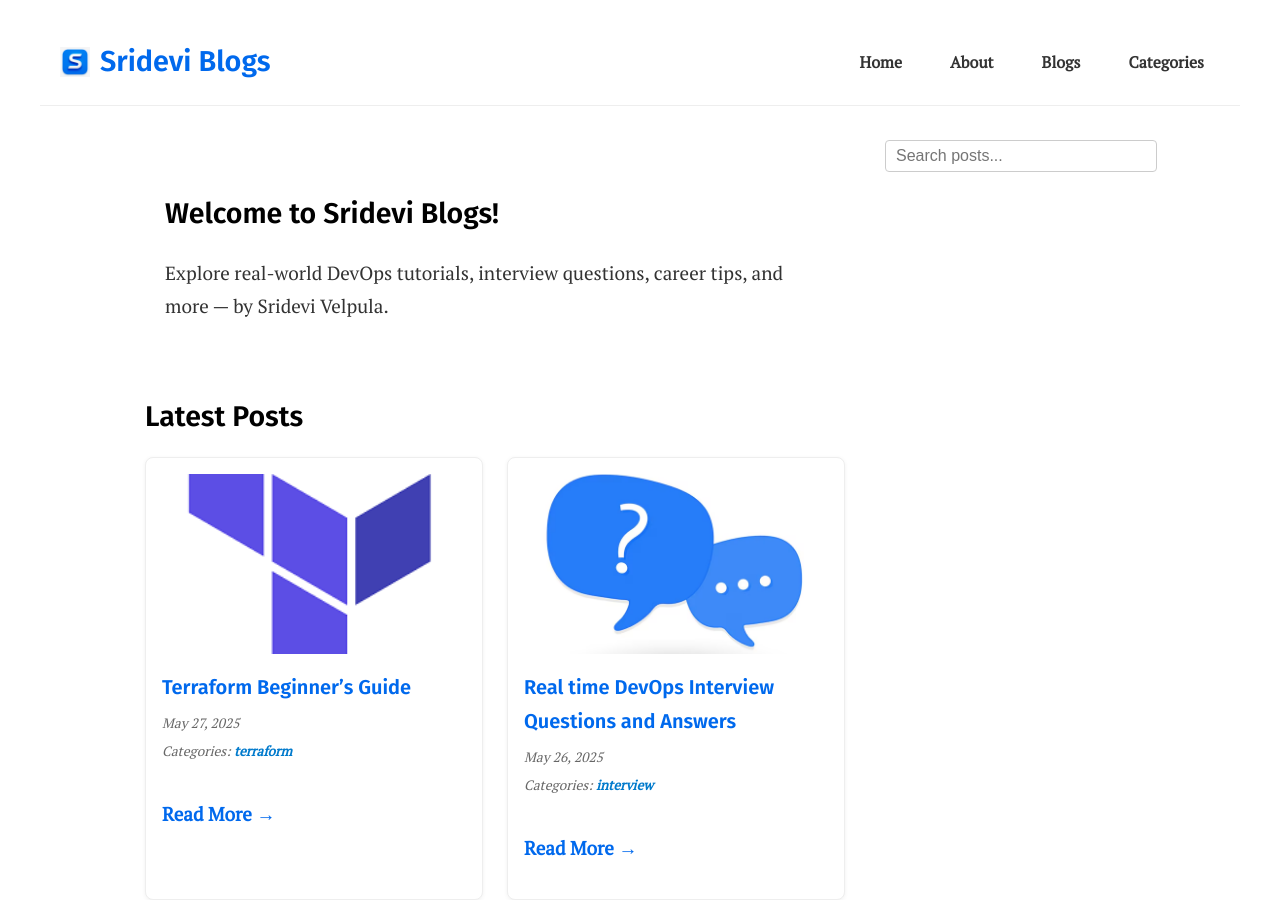
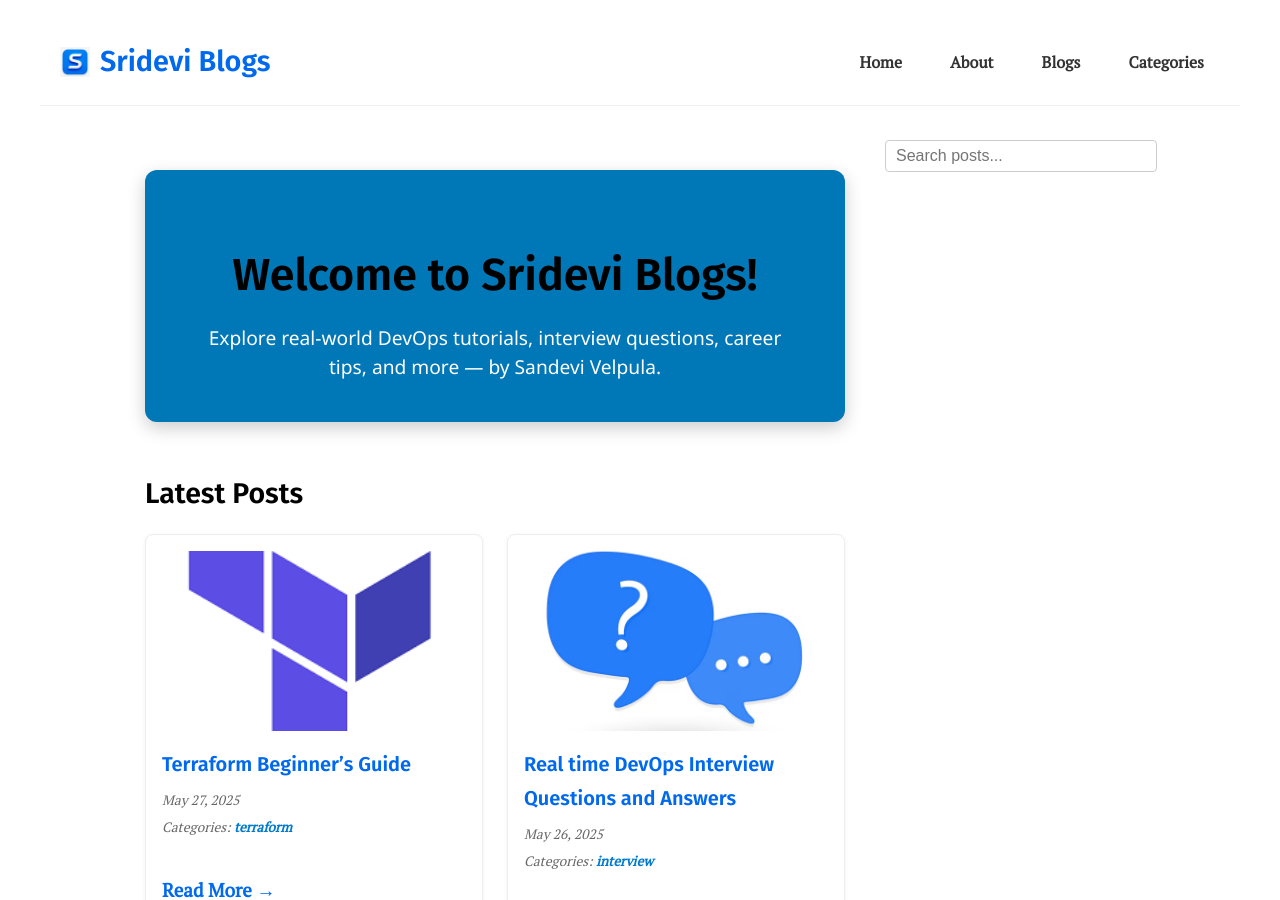
Before and after one commit to srideviblogs/srideviblogs.github.io, a Jekyll site: the page built from index.md, in a window 1280 px wide and 900 px high. Built offline with Jekyll 4.4.1, drawn with Linux system fonts in a browser that asks for light colours.

Commit message:
Update home.html

```diff
--- a/_layouts/home.html
+++ b/_layouts/home.html
@@ -1,10 +1,10 @@
 ---
 layout: default
 ---
-
-<section class="welcome-intro" style="margin-bottom: 2rem; padding: 20px;">
-  <h1>Welcome to Sridevi Blogs!</h1>
-  <p>Explore real-world DevOps tutorials, interview questions, career tips, and more — by Sridevi Velpula.</p>
+<section class="welcome-intro"
+  style="background:#0077b6; color:white; padding:40px 30px; border-radius:12px; max-width:900px; margin:2rem auto 3rem auto; text-align:center; font-family:'Segoe UI', Tahoma, Geneva, Verdana, sans-serif; box-shadow:0 6px 18px rgba(0,0,0,0.2); line-height:1.5;">
+  <h1 style="font-size:2.8rem; margin-bottom:15px; font-weight:700;">Welcome to Sridevi Blogs!</h1>
+  <p style="font-size:1.2rem; max-width:600px; margin:0 auto;">Explore real-world DevOps tutorials, interview questions, career tips, and more — by Sandevi Velpula.</p>
 </section>
 
 <section class="latest-posts">
```
